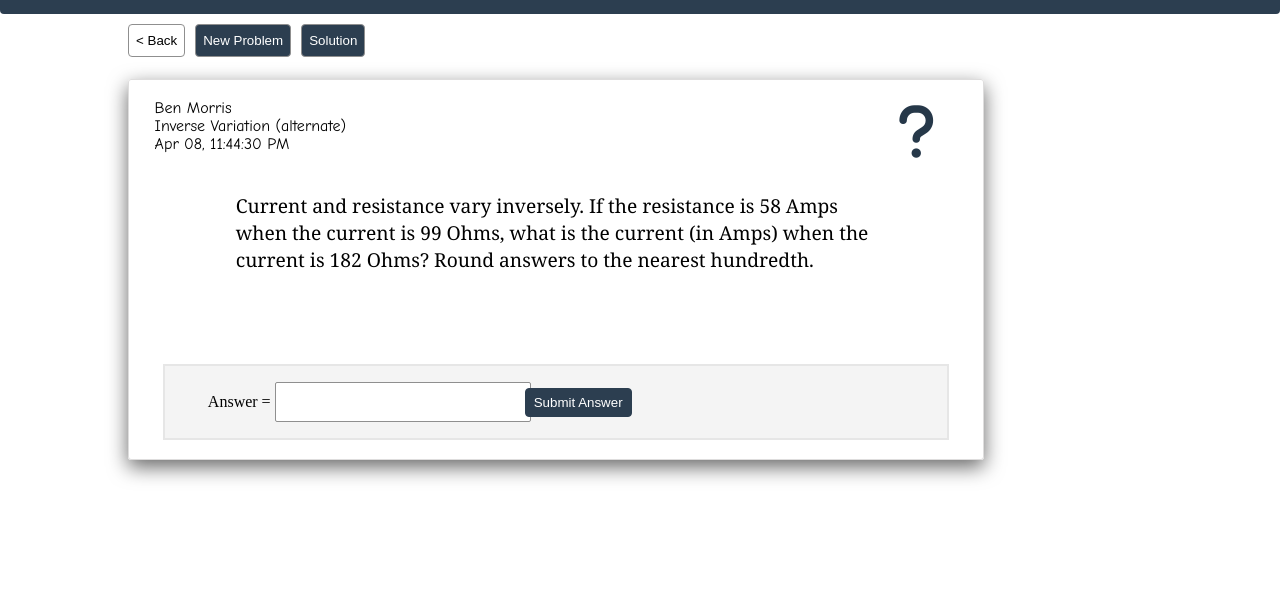
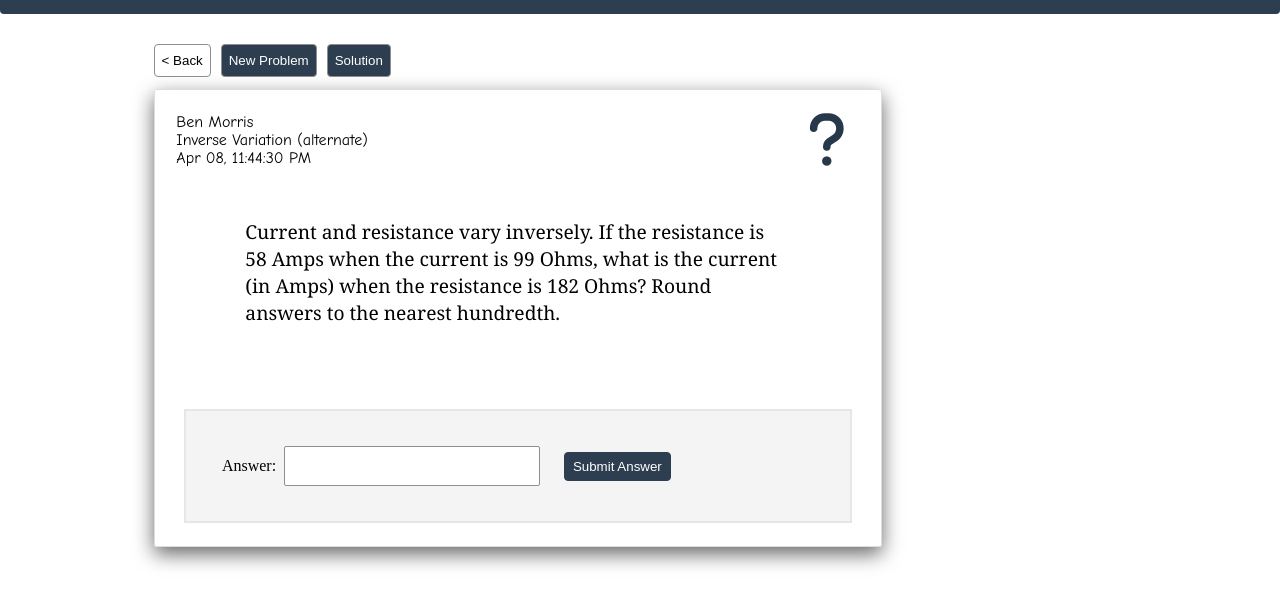
Before and after one commit to bmorri3/DeltaMathClone, a website: page skills/inverseVariation/inverseVariation.html in a window 1280 px wide. Shown: the part 51-658 px from the top of the page. Drawn offline with nearby package versions, Linux system fonts and the light colour scheme.

Commit message:
Formatting changes done (for now). InverseVariation fully implemented.

```diff
--- a/skills/inverseVariation/inverseVariation.css
+++ b/skills/inverseVariation/inverseVariation.css
@@ -51,7 +51,7 @@ span#problem{
 }
 #question-mark{
   position: relative;
-  top: 120px;
+  top: -140px;
   right: 0px;
   font-size: 60px;
   color: #263849;
@@ -68,27 +68,27 @@ span#problem{
 }
 
 /* Media query for smaller screens */
-@media (max-width: 2000px) {
+@media (max-width: 6000px) {
   #buttonContainer {
-    width: calc(70vw - 40px);
-    top: 75px;
-    left: 10%;
+    width: calc(60vw - 30px);
+    top: 95px;
+    left: 12%;
   }
   #textContainer {
-    width: calc(70vw - 40px);
-    top: 130px;
-    left: 10%;
+    width: calc(60vw - 40px);
+    top: 140px;
+    left: 12%;
   }
   #yInput {
     width: calc(20vw);
   }
   #answerButton {
-    left: calc(20vw + 90px);
+    left: calc(20vw + 110px);
   }
 }
 #answer-container{
   position: absolute;
-  top: 75%;
+  top: 70%;
   bottom: 5%;
   background: #f4f4f4;
   border: 2px solid #dbdbdb85;
@@ -101,9 +101,8 @@ span#problem{
 }
 #answerButton{
   position: absolute;
-  top: 75%;
+  top: 70%;
   bottom: 5%;
-  /* left: 20px; */
   display: flex;
   justify-content: flex-start;
   align-items: center;
@@ -155,7 +154,7 @@ span.parenthesis, #comma{
 }
 #indicator{
   position: absolute;
-  bottom: 110%;
+  top: 160px;
   left: 90%;
 }
 #header span{
--- a/skills/inverseVariation/inverseVariation.html
+++ b/skills/inverseVariation/inverseVariation.html
@@ -38,7 +38,7 @@
       </div>
 
       <div id='answer-container'>
-        <span id='solution'>Answer =&nbsp</span>
+        <span id='solution'>Answer: &nbsp</span>
         <input id='yInput'>
       </div>
 
--- a/skills/inverseVariation/inverseVariation.js
+++ b/skills/inverseVariation/inverseVariation.js
@@ -58,7 +58,7 @@ function outputProblem(type) {
       break;
 
     case 'verbal':
-      problemString = `Current and resistance vary inversely. If the resistance is ${Y1} Amps when the current is ${X1} Ohms, what is the current (in Amps) when the current is ${X2} Ohms? Round answers to the nearest hundredth.`;
+      problemString = `Current and resistance vary inversely. If the resistance is ${Y1} Amps when the current is ${X1} Ohms, what is the current (in Amps) when the resistance is ${X2} Ohms? Round answers to the nearest hundredth.`;
       break;
   }
 
@@ -113,7 +113,7 @@ function adjustContainerHeight() {
   let textElement = document.getElementById('problem');
   console.log(`textElement.scrollHeight: ${textElement.scrollHeight}`)
   // Get the computed height of the problem element
-  let textHeight = textElement.scrollHeight + 300;
+  let textHeight = textElement.scrollHeight + 350;
 
   // Set the height of the textContainer to the computed height of the problem element
   textContainer.style.height = `${textHeight}px`;
```
Also changed, not shown: index.html (added, +13 -0 lines).
